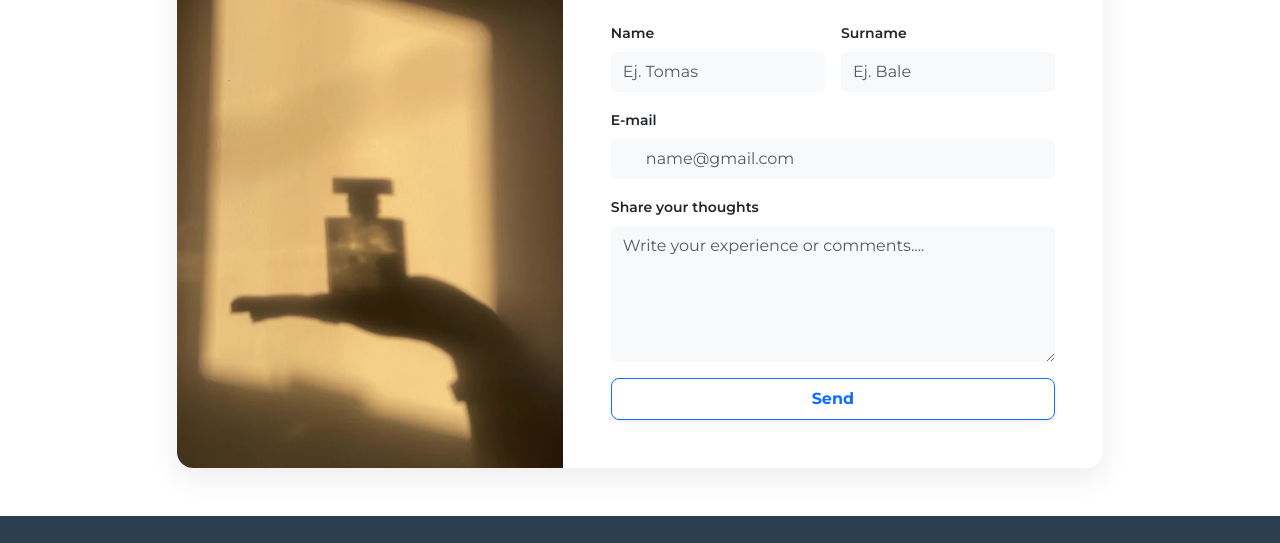
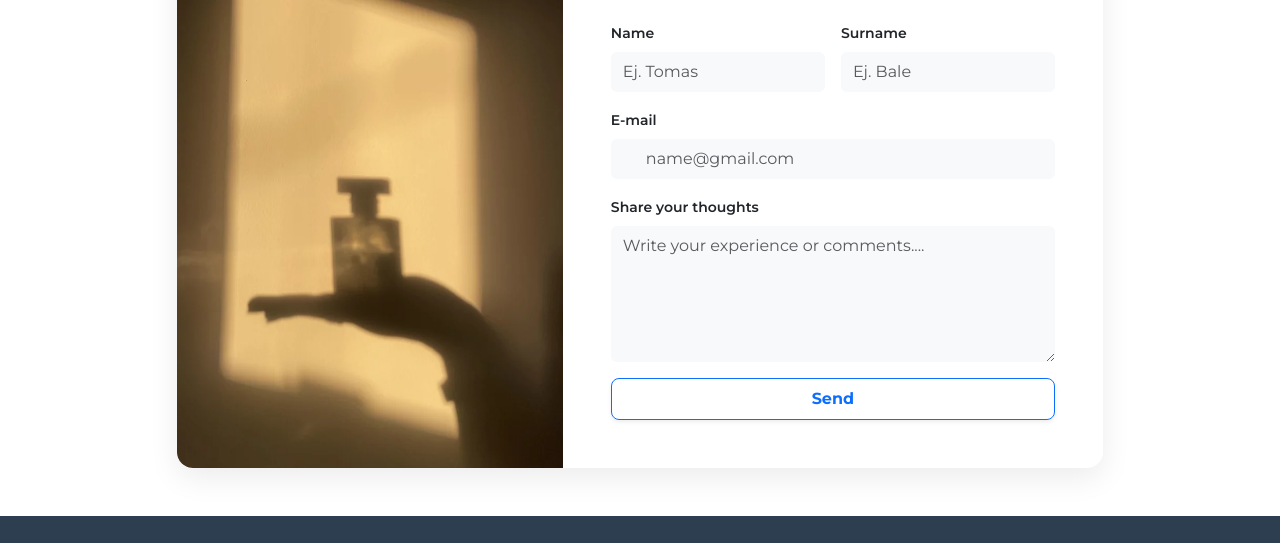
Before and after one commit to ayestomas/Fraganceforall, a plain HTML site: page pages/contact.html in a window 1280 px wide. Shown: the part 296-839 px from the top of the page. Drawn offline with nearby package versions, Linux system fonts and the light colour scheme.

Commit message:
Image linked

```diff
--- a/pages/contact.html
+++ b/pages/contact.html
@@ -35,6 +35,7 @@
 
                 <div class="col-12 col-md-5 d-flex align-items-stretch">
                     <div class="bg-image-side w-100"></div>
+                    <img src="../assets/c1.webp" alt="mano sosteniendo perfume" class="bg-image-side w-100">
                 </div>
 
                 <div class="col-12 col-md-7 p-4 p-sm-5">
```
